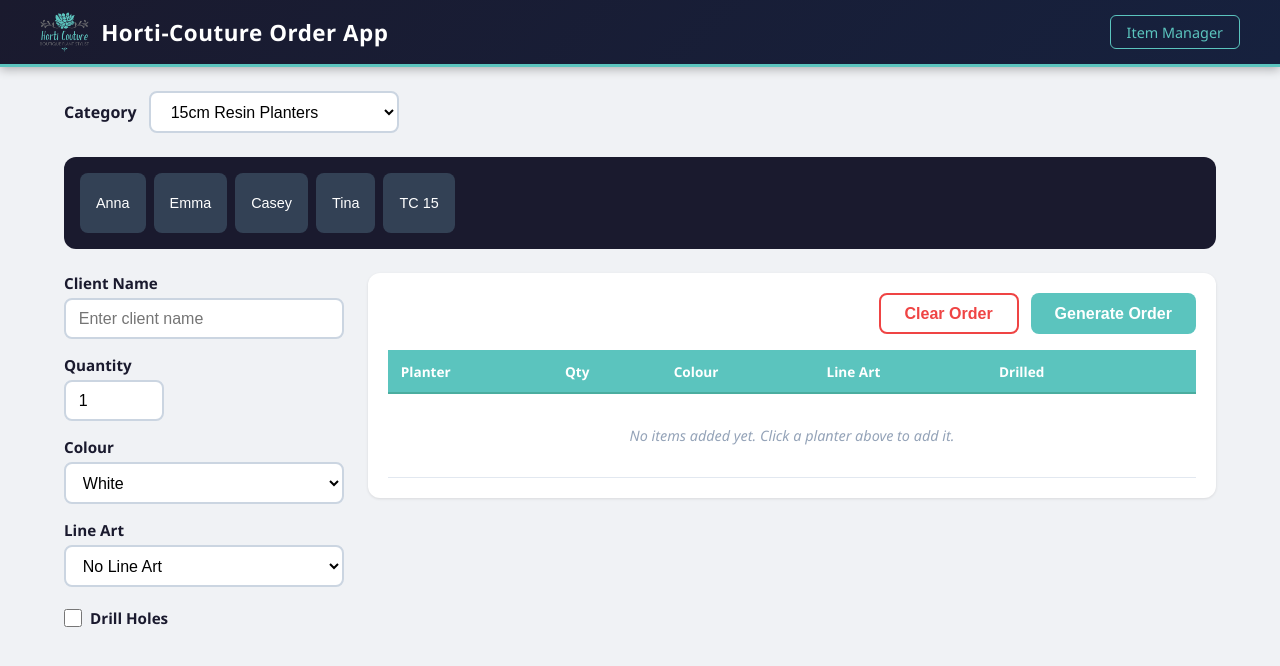
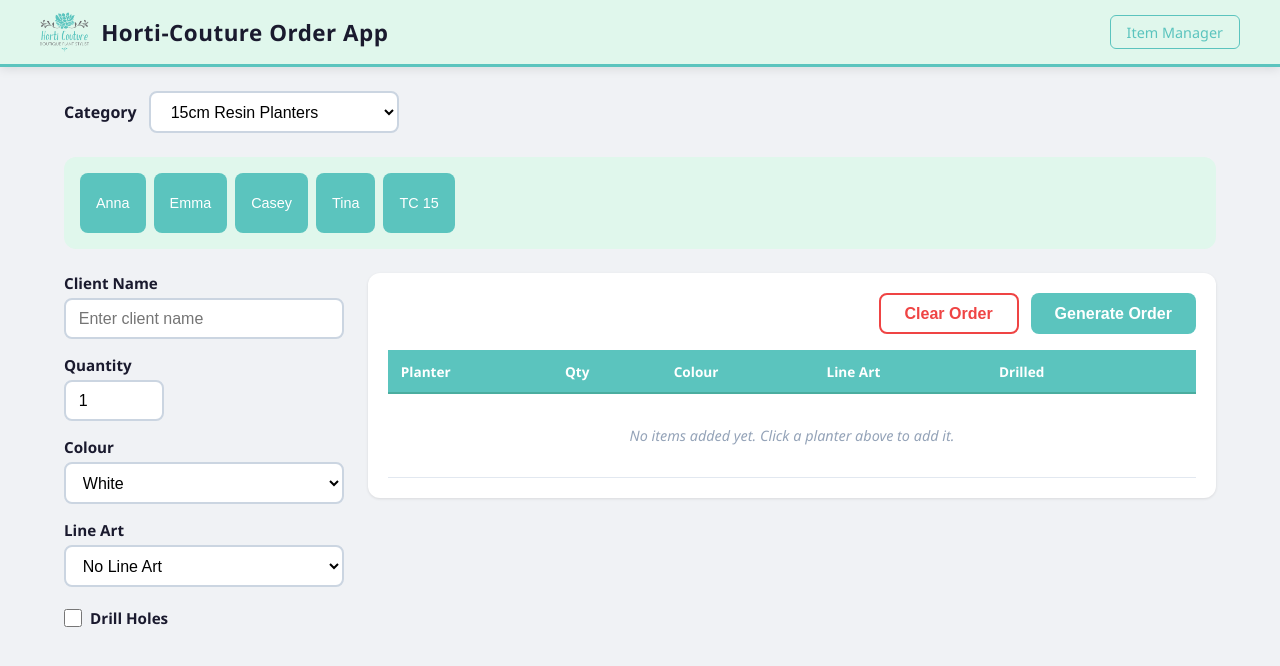
Before and after one commit to Thornhill420/horti-couture-order-app, a website: page index.html in a window 1280 px wide. Drawn offline with nearby package versions, Linux system fonts and the light colour scheme; no server answers.

Commit message:
Replace navy with #e0f7ec light mint background

```diff
--- a/style.css
+++ b/style.css
@@ -12,10 +12,10 @@ body {
 }
 
 header {
-  background: linear-gradient(135deg, #1a1a2e, #16213e);
-  color: white;
+  background: #e0f7ec;
+  color: #1a1a2e;
   padding: 0.75rem 2rem;
-  box-shadow: 0 2px 10px rgba(0,0,0,0.3);
+  box-shadow: 0 2px 10px rgba(0,0,0,0.1);
   border-bottom: 3px solid #5bc4be;
 }
 
@@ -105,7 +105,7 @@ main {
 
 /* Planter Top Section - full width at top */
 .planter-top-section {
-  background: #1a1a2e;
+  background: #e0f7ec;
   border-radius: 12px;
   padding: 1rem;
 }
@@ -121,7 +121,7 @@ main {
 
 .planter-btn {
   padding: 0.5rem 1rem;
-  background: #334155;
+  background: #5bc4be;
   color: white;
   border: none;
   border-radius: 8px;
@@ -132,7 +132,7 @@ main {
 }
 
 .planter-btn:hover {
-  background: #5bc4be;
+  background: #4aad9f;
   transform: translateY(-1px);
 }
 
```
